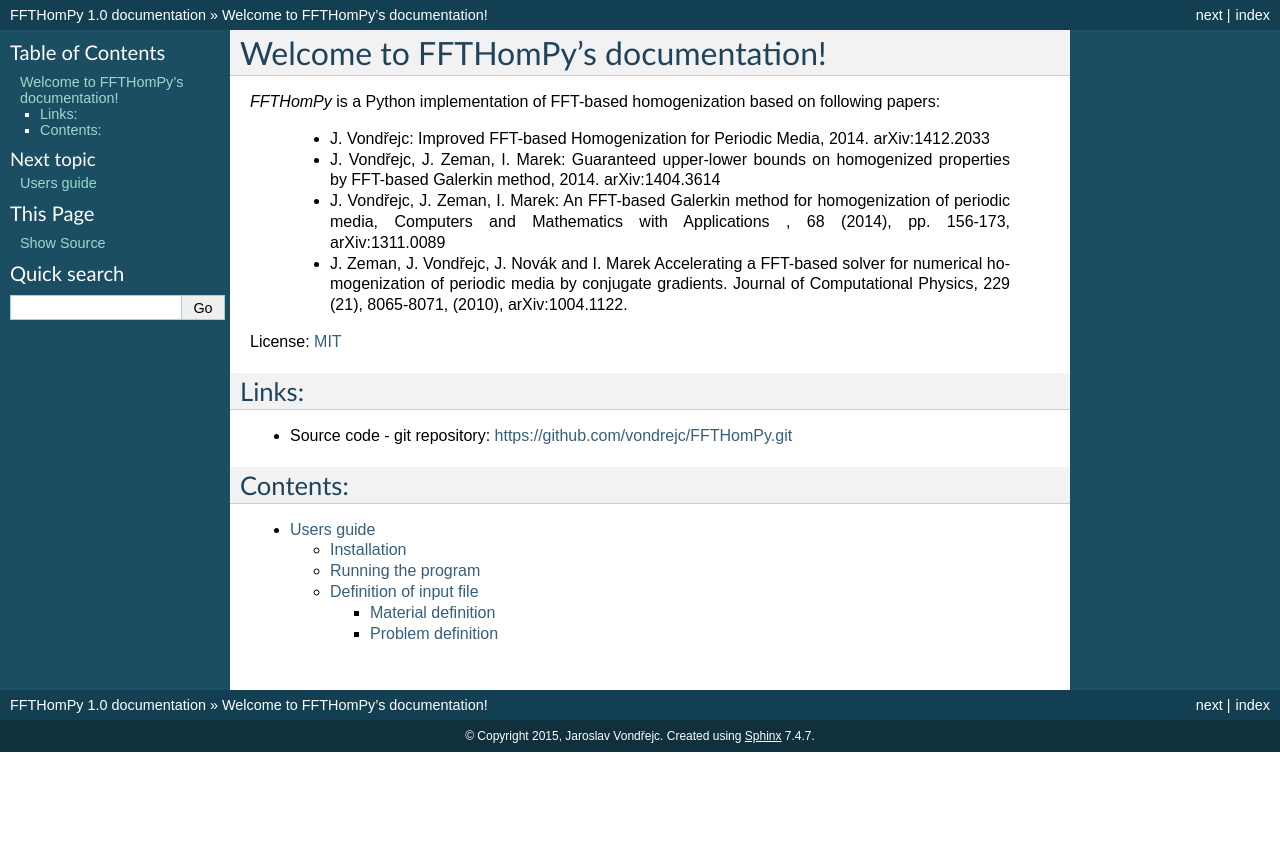
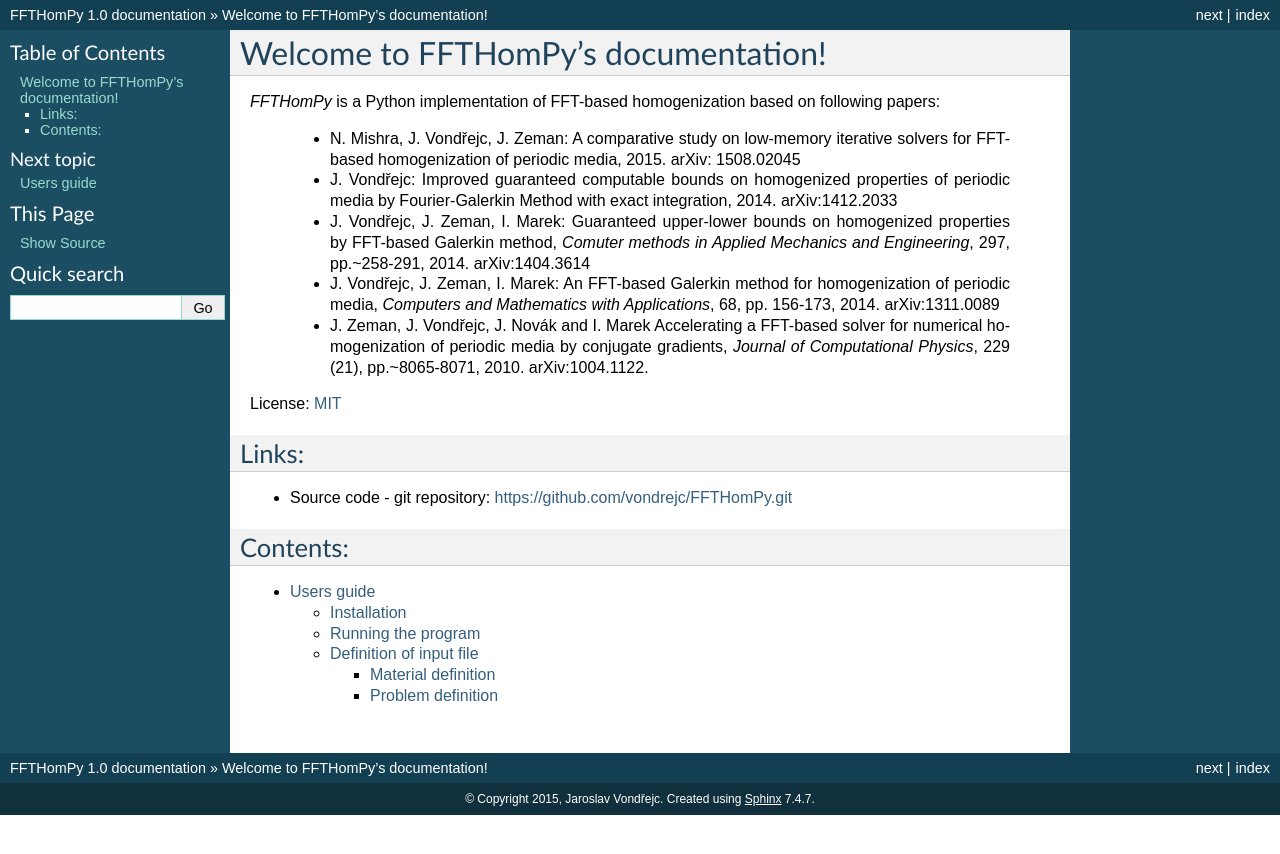
Before and after one commit to vondrejc/FFTHomPy, a Sphinx documentation site: the page built from doc/index.rst, in a window 1280 px wide. Shown: the top 854 px of the page. Built offline with Sphinx 7.4.7, drawn with Linux system fonts in a browser that asks for light colours; formulas are drawn with MathJax 3.

Commit message:
update list of publications

```diff
--- a/doc/index.rst
+++ b/doc/index.rst
@@ -8,13 +8,15 @@
 
 *FFTHomPy* is a Python implementation of FFT-based homogenization based on following papers:
 
-    * \J. Vondřejc: Improved FFT-based Homogenization for Periodic Media, 2014. arXiv:1412.2033
+    * \N. Mishra, J. Vondřejc, J. Zeman: A comparative study on low-memory iterative solvers for FFT-based homogenization of periodic media, 2015. arXiv: 1508.02045
 
-    * \J. Vondřejc, J. Zeman, I. Marek: Guaranteed upper-lower bounds on homogenized properties by FFT-based Galerkin method, 2014.      arXiv:1404.3614
+    * \J. Vondřejc: Improved guaranteed computable bounds on homogenized properties of periodic media by Fourier-Galerkin Method with exact integration, 2014. arXiv:1412.2033
 
-    * \J. Vondřejc, J. Zeman, I. Marek: An FFT-based Galerkin method for homogenization of periodic media, Computers and Mathematics with  Applications , 68 (2014), pp. 156-173, arXiv:1311.0089
+    * \J. Vondřejc, J. Zeman, I. Marek: Guaranteed upper-lower bounds on homogenized properties by FFT-based Galerkin method, *Comuter methods in Applied Mechanics and Engineering*, 297, pp.~258-291, 2014. arXiv:1404.3614
 
-    * \J. Zeman, J. Vondřejc, J. Novák and I. Marek Accelerating a FFT-based solver for numerical homogenization of periodic media by conjugate gradients. Journal of Computational Physics, 229 (21), 8065-8071, (2010), arXiv:1004.1122.
+    * \J. Vondřejc, J. Zeman, I. Marek: An FFT-based Galerkin method for homogenization of periodic media, *Computers and Mathematics with  Applications*, 68, pp. 156-173, 2014. arXiv:1311.0089
+
+    * \J. Zeman, J. Vondřejc, J. Novák and I. Marek Accelerating a FFT-based solver for numerical homogenization of periodic media by conjugate gradients, *Journal of Computational Physics*, 229 (21), pp.~8065-8071, 2010. arXiv:1004.1122.
 
 License: `MIT <http://opensource.org/licenses/MIT>`_
 
```
Also changed, not shown: contributors.txt (renamed from authors.txt).
